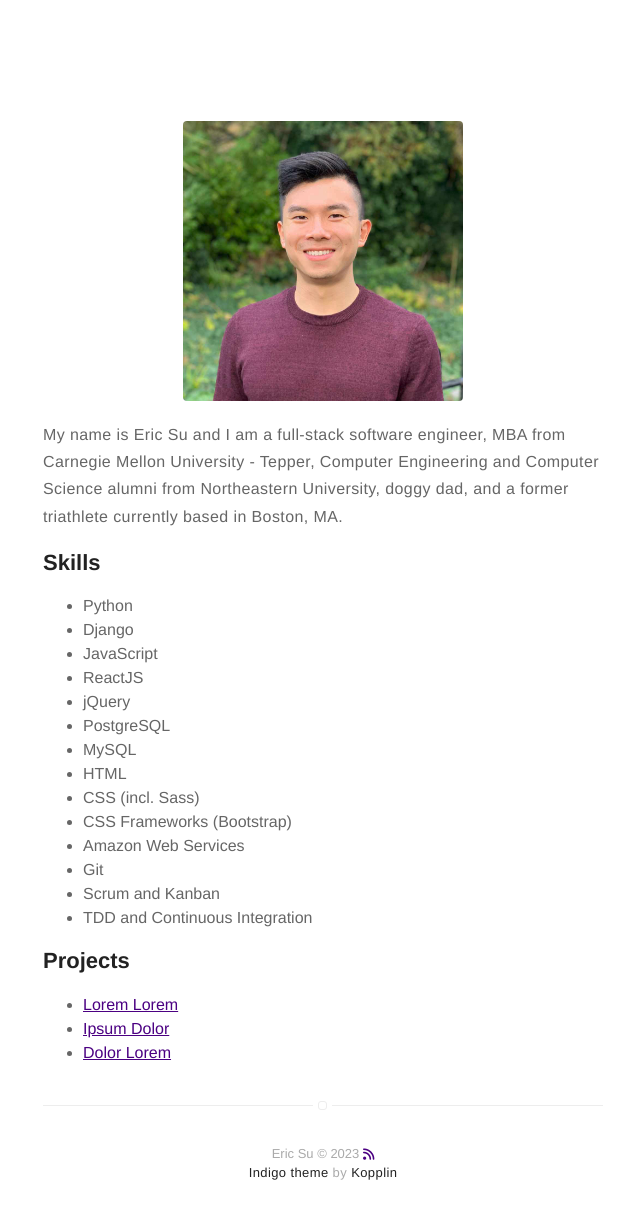
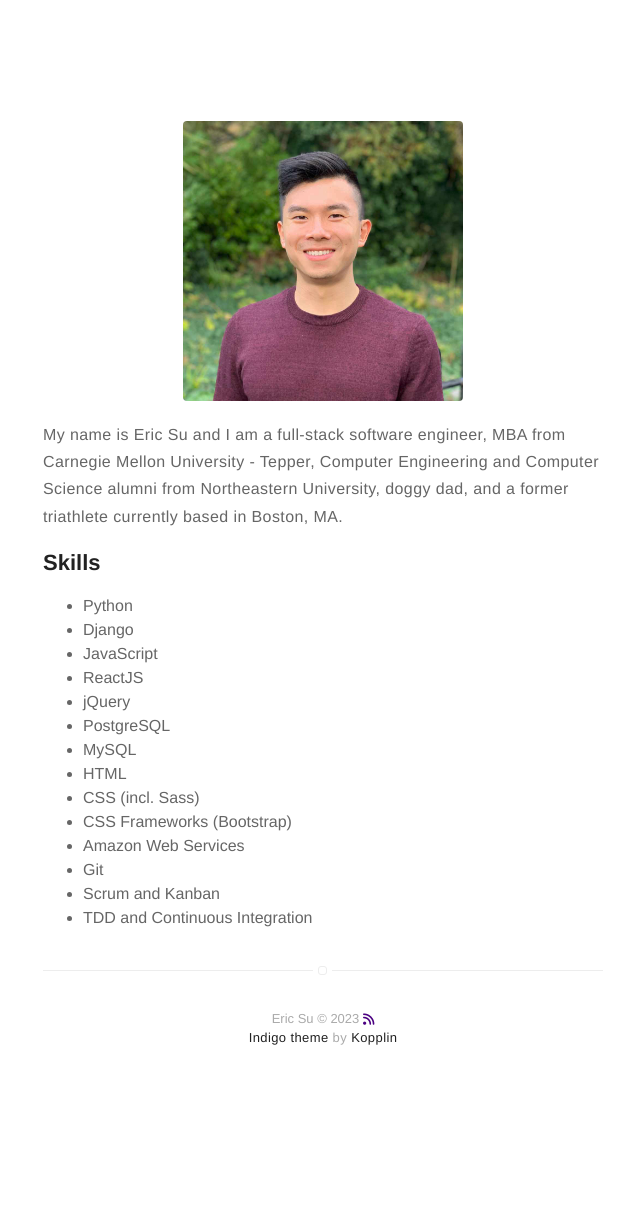
Before and after one commit to eric-cc-su/eric-cc-su.github.io, a Jekyll site: the page built from about.md, in a window 1280 px wide, cut to the strip 104-1348 px from the top of the page. Shown: the top 1219 px of the strip, without its empty margins (317-957 px from the left). Built offline with Jekyll 4.4.1, drawn with Linux system fonts in a browser that asks for light colours; nearby versions of some CDN libraries; after the commit the page ends 1213 px from its top, so only the background shows below that.

Commit message:
Remove dummy project links in about page

```diff
--- a/about.md
+++ b/about.md
@@ -25,11 +25,3 @@ layout: page
 	<li>Scrum and Kanban</li>
 	<li>TDD and Continuous Integration</li>
 </ul>
-
-<h2>Projects</h2>
-
-<ul>
-	<li><a href="https://github.com/">Lorem Lorem</a></li>
-	<li><a href="https://github.com/">Ipsum Dolor</a></li>
-	<li><a href="https://github.com/">Dolor Lorem</a></li>
-</ul>
```
